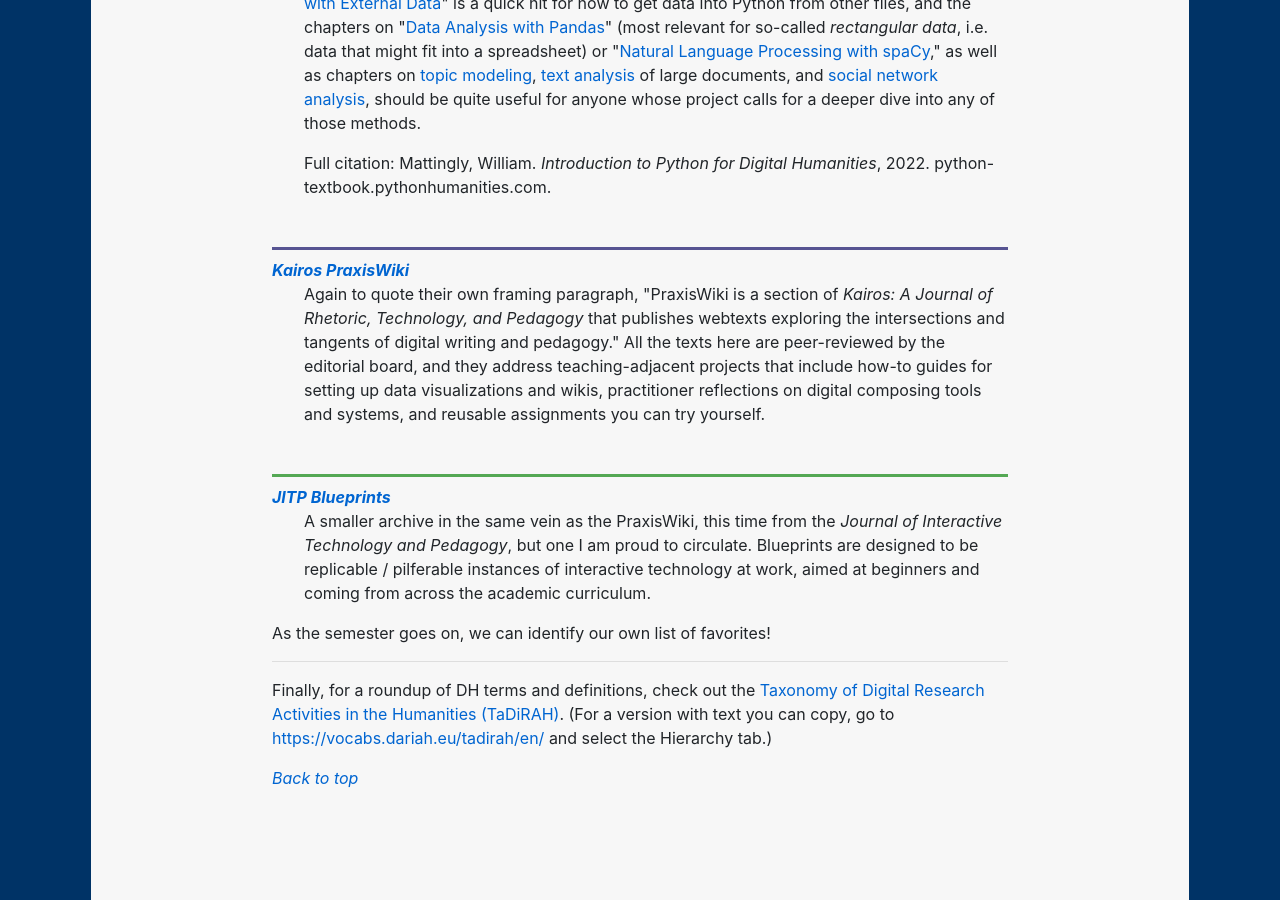
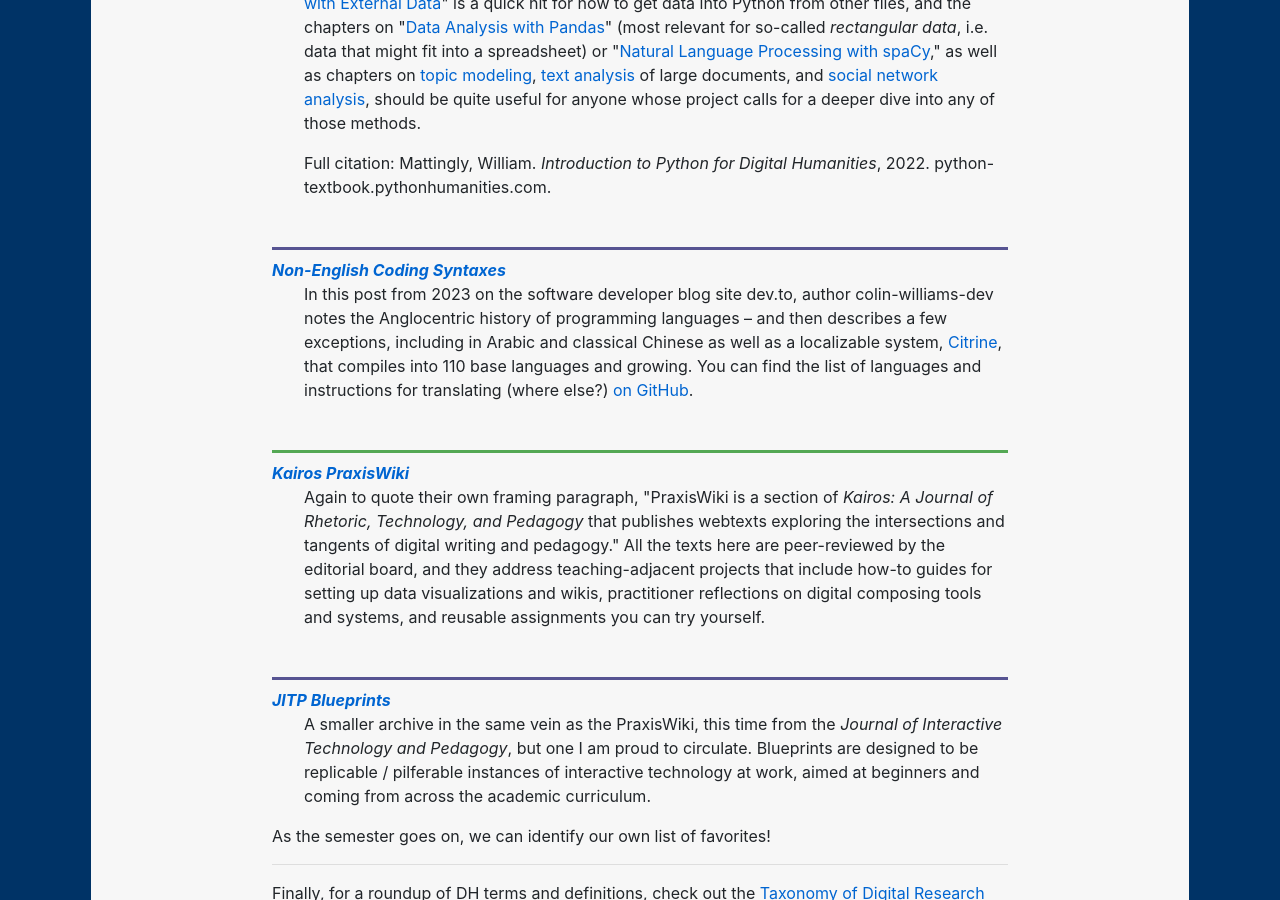
Before and after one commit to benmiller314/dsam2025fall, a Jekyll site: the page built from resources.md, in a window 1280 px wide and 900 px high, scrolled down 10748 px. Built offline with Jekyll 4.4.1, drawn with Linux system fonts in a browser that asks for light colours.

Commit message:
add site with (some) non-English coding syntaxes

```diff
--- a/resources.md
+++ b/resources.md
@@ -258,6 +258,9 @@
 <p>Full citation: Mattingly, William. <em>Introduction to Python for Digital Humanities</em>, 2022. python-textbook.pythonhumanities.com.</p>
 </dd>
 
+<dt><a href="https://dev.to/colin-williams-dev/purposeful-programming-languages-non-english-syntaxes-3ib1">Non-English Coding Syntaxes</a></dt>
+<dd>In this post from 2023 on the software developer blog site dev.to, author colin-williams-dev notes the Anglocentric history of programming languages – and then describes a few exceptions, including in Arabic and classical Chinese as well as a localizable system, <a href="https://citrine-lang.org/">Citrine</a>, that compiles into 110 base languages and growing. You can find the list of languages and instructions for translating (where else?) <a href="https://github.com/gabordemooij/citrine/tree/master?tab=readme-ov-file">on GitHub</a>.</dd>
+
 <dt><a href="https://praxis.technorhetoric.net/tiki-index.php">Kairos PraxisWiki</a></dt>
 <dd>Again to quote their own framing paragraph, "PraxisWiki is a section of <em>Kairos: A Journal of Rhetoric, Technology, and Pedagogy</em> that publishes webtexts exploring the intersections and tangents of digital writing and pedagogy." All the texts here are peer-reviewed by the editorial board, and they address teaching-adjacent projects that include how-to guides for setting up data visualizations and wikis, practitioner reflections on digital composing tools and systems, and reusable assignments you can try yourself. </dd>
 
```
